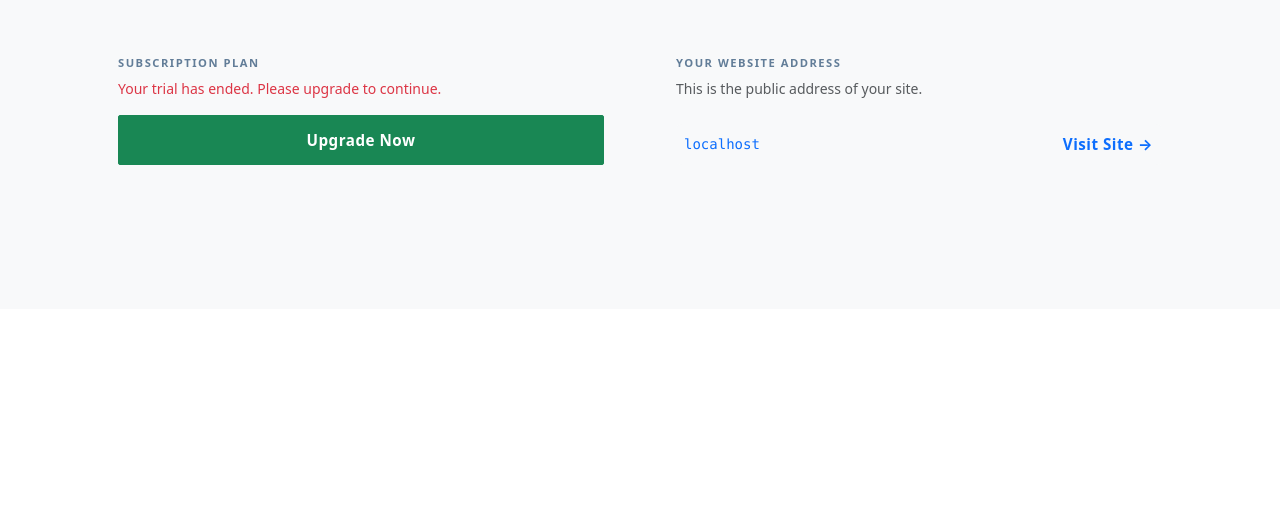
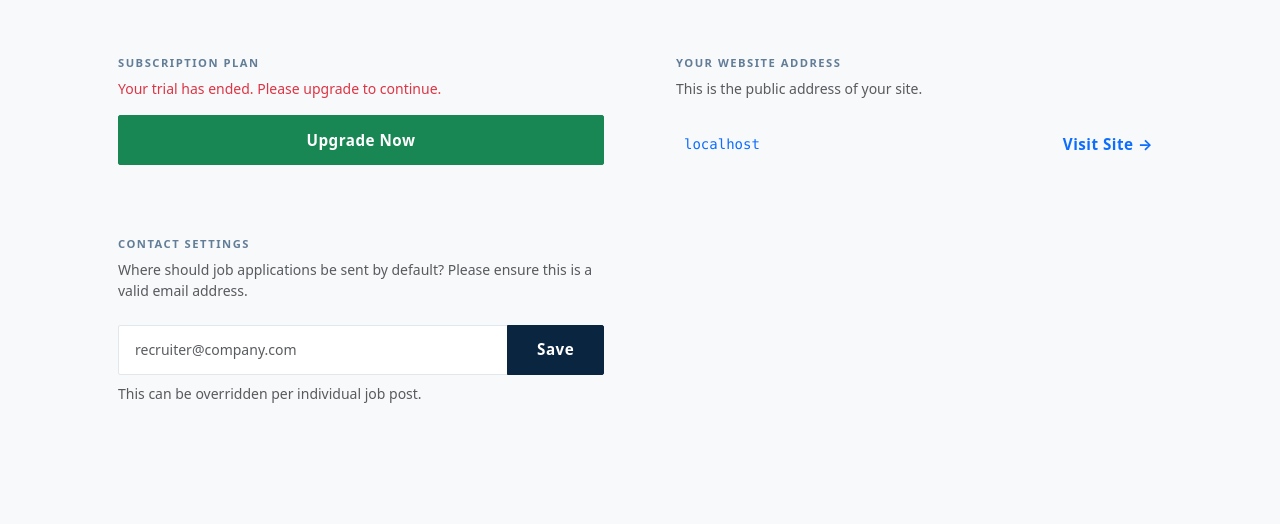
Before and after one commit to christinalicence/recruitment_saas, a Django app: template cms/templates/cms/dashboard.html in a window 1280 px wide. Shown: the part 491-1015 px from the top of the page. Before the commit the page ends 656 px from the top, so only its background shows below. Run offline with Django 5.2, Linux system fonts and the light colour scheme; the template is opened without the code that fills it: most values are stand-ins (such as "Sample title", 1, 10 or a date in 2020).

Commit message:
move master applications email to dashbpoard

```diff
--- a/cms/forms.py
+++ b/cms/forms.py
@@ -19,7 +19,6 @@ class CompanyProfileForm(forms.ModelForm):
         model = CompanyProfile
         fields = [
             'template_choice', 'display_name', 'logo',
-            'master_application_email',
             'primary_color', 'secondary_color', 'background_color',
             'hero_title', 'hero_text', 'hero_image',
             'homepage_body_text',
@@ -30,7 +29,6 @@ class CompanyProfileForm(forms.ModelForm):
         ]
 
         labels = {
-            'master_application_email': 'Main Email For Job Applications',
             'template_choice':          'Choose Your Site Style',
             'display_name':             'Company Name',
             'hero_title':               'Main Headline',
@@ -40,7 +38,6 @@ class CompanyProfileForm(forms.ModelForm):
         }
 
         help_texts = {
-            'master_application_email': 'Applications will be sent here unless a specific job has its own recipient set.',
             'logo':                     'Max 10MB. Displayed in the navigation bar.',
             'team_photo':               'Max 10MB. Recommended 1200×800px.',
             'hero_image':               'Max 10MB. High resolution recommended.',
--- a/cms/models.py
+++ b/cms/models.py
@@ -57,12 +57,6 @@ class CompanyProfile(models.Model):
     contact_email = models.EmailField(max_length=200, blank=True, help_text="General enquiries email")
     contact_phone = models.CharField(max_length=50, blank=True, help_text="Main contact number")
     address = models.TextField(blank=True, help_text="Full office address for the footer")
-    master_application_email = models.EmailField(
-        null=True,
-        blank=True,
-        help_text="The default email for applications if a job doesn't have a specific recipient set."
-    )
-
     linkedin_url = models.URLField(max_length=200, blank=True)
     facebook_url = models.URLField(max_length=200, blank=True)
 
--- a/cms/templates/cms/dashboard.html
+++ b/cms/templates/cms/dashboard.html
@@ -10,7 +10,6 @@
         </div>
 
         <div class="d-flex gap-3 align-items-center">
-            {# EXACT ORIGINAL LOGIC PRESERVED #}
             {% if request.tenant.is_active %}
                 {# No button here - as per your original file #}
             {% elif request.tenant.is_on_trial %}
@@ -91,6 +90,24 @@
                 </div>
             </div>
         </div>
+        <div class="col-md-6">
+            <div class="card-brand p-4 h-100 d-flex flex-column">
+                <h3 class="section-label mb-2">Contact Settings</h3>
+                <p class="text-muted small mb-4">Where should job applications be sent by default? Please ensure this is a valid email address.</p>
+
+                <form method="POST" action="{% url 'cms:update_master_email' %}" class="mt-auto">
+                    {% csrf_token %}
+                    <div class="input-group">
+                        <input type="email" name="master_email"
+                            class="form-control form-control-sm"
+                            value="{{ request.tenant.master_email|default:'' }}"
+                            placeholder="recruiter@company.com">
+                        <button class="btn btn-primary btn-sm" type="submit">Save</button>
+                    </div>
+                    <small class="text-muted mt-2 d-block">This can be overridden per individual job post.</small>
+                </form>
+            </div>
+        </div>
     </div>
 </div>
 {% endblock %}
--- a/customers/models.py
+++ b/customers/models.py
@@ -29,6 +29,7 @@ class Client(TenantMixin):
     is_active = models.BooleanField(default=False)
 
     # Notification Emails
+    master_email = models.EmailField(blank=True, null=True)
     notification_email_1 = models.EmailField(max_length=255, blank=True, null=True)
     notification_email_2 = models.EmailField(max_length=255, blank=True, null=True)
 
```
Also changed, not shown: cms/views.py (+17 -6 lines).
